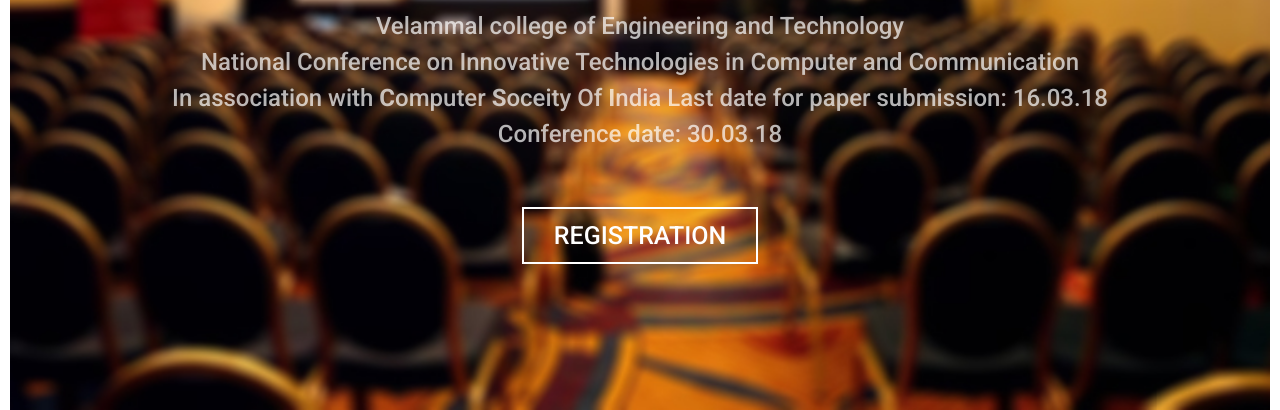
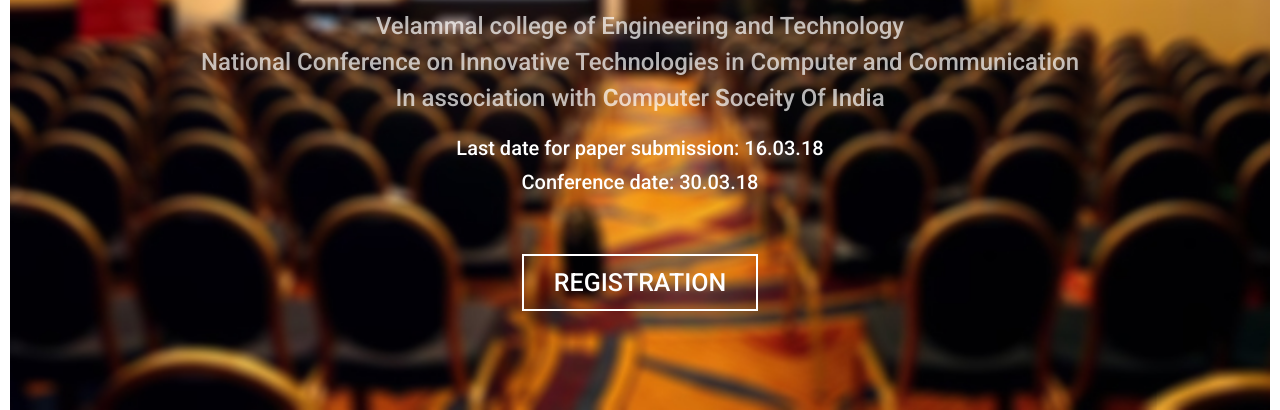
Before and after one commit to vixel-1092/ITC2k18, a plain HTML site: page index.html in a window 1280 px wide. Shown: the part 400-810 px from the top of the page. Drawn offline with Linux system fonts and the light colour scheme; some packages are replaced by stand-ins of ours.

Commit message:
Update index.html

```diff
--- a/index.html
+++ b/index.html
@@ -76,7 +76,8 @@
             <div class="event-date"></div>
             <h1>ITC<sup>2</sup>2K18</h1>
             <p class="lead">Velammal college of Engineering and Technology<br/> National Conference on Innovative Technologies in Computer and Communication<br />
-            In association with <b>C</b>omputer <b>S</b>oceity Of <b>I</b>ndia Last date for paper submission: 16.03.18<br/>
+		    In association with <b>C</b>omputer <b>S</b>oceity Of <b>I</b>ndia</p>
+	    <p class="dates">Last date for paper submission: 16.03.18<br/>
 		Conference date: 30.03.18</p>
                   <a class="btn btn-default btn-lg page-scroll " href="#section-registration">Registration</a>
 
```
